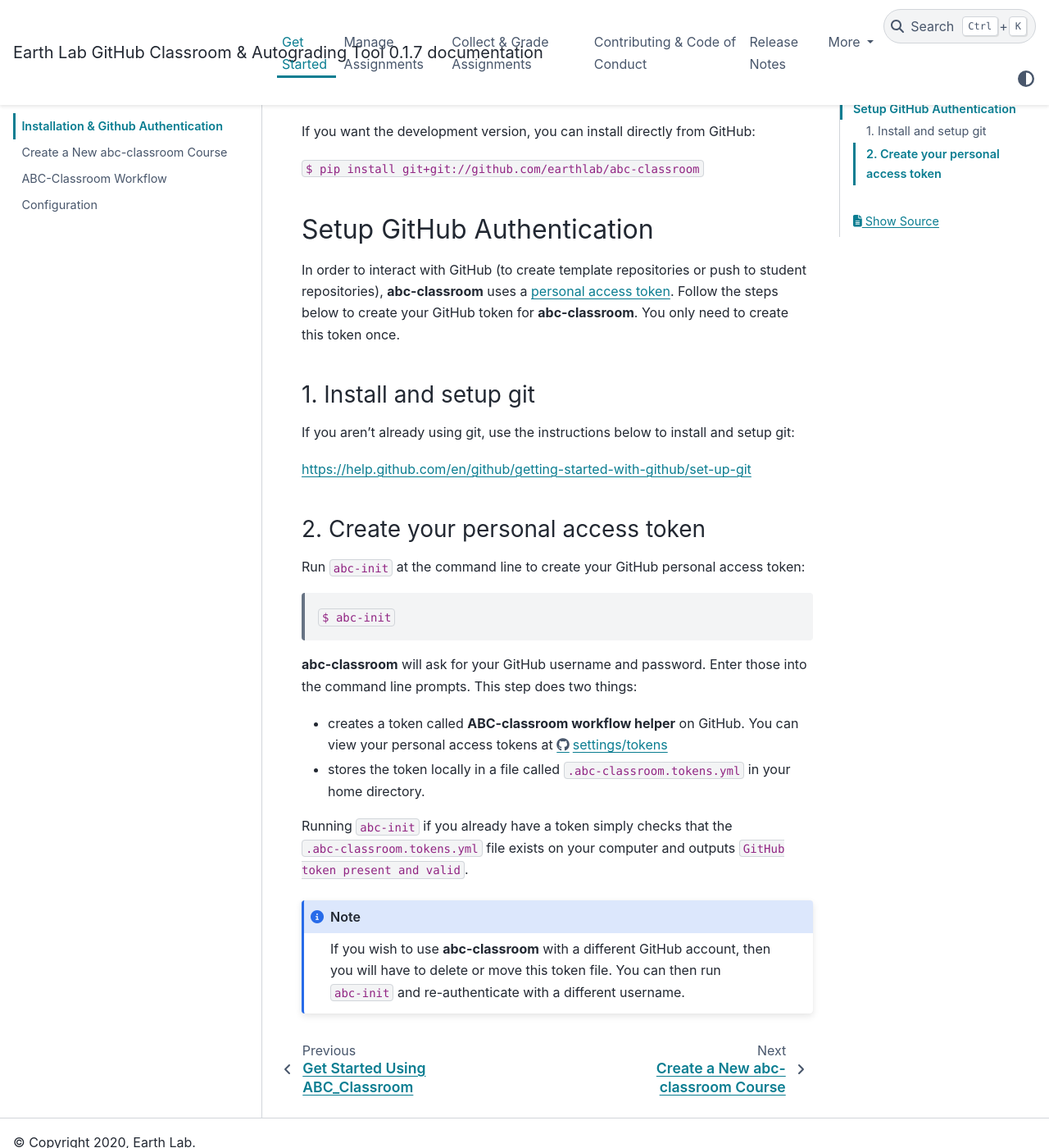
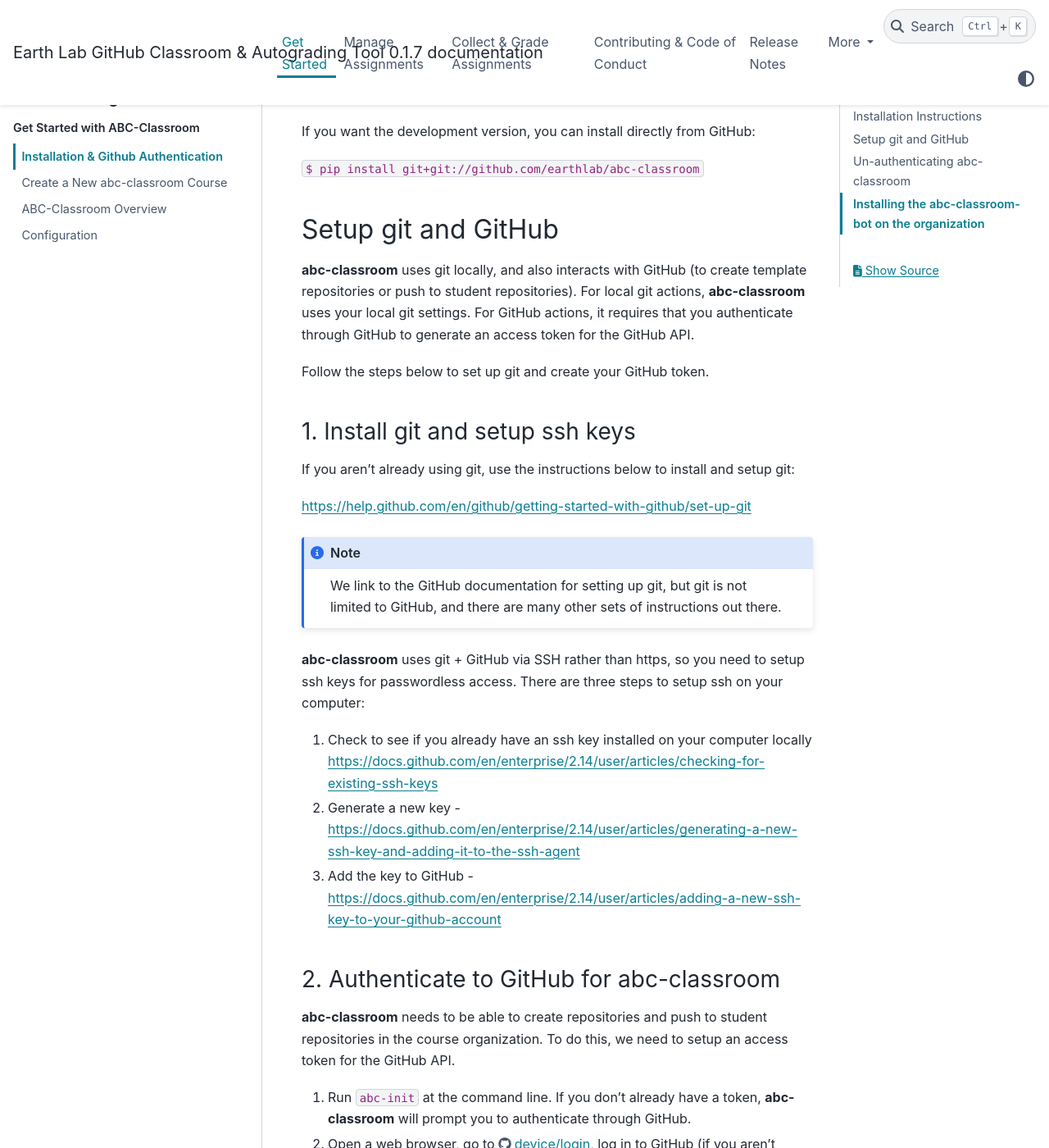
Before and after one commit to earthlab/abc-classroom, a Sphinx documentation site: the page built from docs/get-started/get-started.rst, in a window 1280 px wide and 1400 px high, scrolled down 343 px. Shown: the whole window at 82% size. Built offline with Sphinx 7.4.7 and the PyData theme 0.15.4, drawn with Linux system fonts in a browser that asks for light colours; some of the changed text lies outside the part shown.

Commit message:
docs for new abc-init

```diff
--- a/docs/get-started/get-started.rst
+++ b/docs/get-started/get-started.rst
@@ -15,43 +15,88 @@
 
 .. _abc-init:
 
-Setup GitHub Authentication
-===========================
+Setup git and GitHub
+====================
 
-In order to interact with GitHub (to create template repositories or push to
-student repositories), **abc-classroom** uses a `personal access token
-<https://help.github.com/en/github/authenticating-to-github/creating-a-personal-access-token-for-the-command-line/>`_.
-Follow the steps below to create your GitHub token for **abc-classroom**. You
-only need to create this token once.
+**abc-classroom** uses git locally, and also interacts with GitHub (to create template repositories or push to
+student repositories). For local git actions, **abc-classroom** uses your
+local git settings. For GitHub actions, it requires that you authenticate
+through GitHub to generate an access token for the GitHub API.
 
-1. Install and setup git
-~~~~~~~~~~~~~~~~~~~~~~~~
+Follow the steps below to set up git and create your GitHub token.
+
+1. Install git and setup ssh keys
+~~~~~~~~~~~~~~~~~~~~~~~~~~~~~~~~~
 
 If you aren't already using git, use the instructions below to install and
 setup git:
 
 https://help.github.com/en/github/getting-started-with-github/set-up-git
 
-2. Create your personal access token
-~~~~~~~~~~~~~~~~~~~~~~~~~~~~~~~~~~~~
+.. note::
+  We link to the GitHub documentation for setting up git, but git is not
+  limited to GitHub, and there are many other sets of instructions out there.
 
-Run ``abc-init`` at the command line to create your GitHub personal access token:
+**abc-classroom** uses git + GitHub via SSH rather than https, so you need to
+setup ssh keys for passwordless access. There are three steps to setup ssh on
+your computer:
 
-    ``$ abc-init``
+1. Check to see if you already have an ssh key installed on your computer locally https://docs.github.com/en/enterprise/2.14/user/articles/checking-for-existing-ssh-keys
+2. Generate a new key - https://docs.github.com/en/enterprise/2.14/user/articles/generating-a-new-ssh-key-and-adding-it-to-the-ssh-agent
+3. Add the key to GitHub - https://docs.github.com/en/enterprise/2.14/user/articles/adding-a-new-ssh-key-to-your-github-account
 
-**abc-classroom** will ask for your GitHub username and password. Enter those into the command line prompts. This step does two things:
+2. Authenticate to GitHub for abc-classroom
+~~~~~~~~~~~~~~~~~~~~~~~~~~~~~~~~~~~~~~~~~~~
 
-* creates a token called **ABC-classroom workflow helper** on GitHub. You can
-  view your personal access tokens at https://github.com/settings/tokens
-* stores the token locally in a file called ``.abc-classroom.tokens.yml``
-  in your home directory.
+**abc-classroom** needs to be able to create repositories and push to
+student repositories in the course organization. To do this, we need to
+setup an access token for the GitHub API.
 
+#. Run ``abc-init`` at the command line. If you don't already have a token,
+   **abc-classroom** will prompt you to authenticate through GitHub.
 
-Running ``abc-init`` if you already have a token simply checks that the ``.abc-classroom.tokens.yml`` file exists on your computer and outputs ``GitHub token present and valid``.
+#. Open a web browser, go to https://github.com/device/login, log in to GitHub
+   (if you aren't already) and enter the temporary code provided by
+   **abc-classroom**:
+
+   .. image:: ../media/temporary_code.png
+      :width: 400
+
+   When you git Continue on the web page, you will see the permissions that the **abc-classroom** app requests. Accept the request to authenticate the app.
+
+#. Return to the command line and press <RETURN>. **abc-classroom** will verify
+   your access token, print a success message, and save the token locally in a
+   file called ``.abc-classroom.tokens.yml`` in your home directory.
+
+If after running ``abc-init``, you instead see the message `Access token is present and valid; successfully authenticated as user <your-username`, then you already have a token.
 
 .. note::
-   If you
-   wish to use **abc-classroom** with a different GitHub account, then you will have to delete or move this
-   token file. You can then run ``abc-init`` and re-authenticate with a different username.
+  If you installed and used **abc-classroom** prior to November 2020, you
+  probably have both a local tokens file and a personal access token stored
+  on GitHub. Due to changes in GitHub authentication, we recommend that you
+  delete the local `.abc-classroom.tokens.yml` file and also the
+  **ABC-classroom workflow helper** token from GitHub
+  (https://github.com/settings/tokens) and run `abc-init` again to generate a
+  new, more secure, token.
+
+Un-authenticating abc-classroom
+===============================
+
+If you want to remove the **abc-classroom** access to your account, visit
+https://github.com/settings/apps/authorizations and revoke authorization to
+``abc-classroom-bot``.
+
+If you want to authenticate to **abc-classroom** with a different GitHub
+account, remove the local ``.abc-classroom.tokens.yml`` file, re-run
+``abc-init`` and log into GitHub with the alternate credentials to grant
+access.
+
+Installing the abc-classroom-bot on the organization
+====================================================
+
+The ``abc-classroom-bot`` is a GitHub App that must be installed on the
+organization(s) where you want to create template and student repositories.
+At this time, the app is not yet available on the public GitHub Marketplace.
+Please contact the **abc-classroom** developers if you want to install the app.
 
 .. _abc-quickstart:
--- a/docs/get-started/index.rst
+++ b/docs/get-started/index.rst
@@ -19,5 +19,5 @@
 
    Installation & Github Authentication <get-started>
    create-course
-   ABC-Classroom Workflow <overview>
+   ABC-Classroom Overview <overview>
    configuration
--- a/docs/get-started/overview.rst
+++ b/docs/get-started/overview.rst
@@ -1,4 +1,4 @@
-abc-classroom Workflow
+abc-classroom Overview
 -----------------------
 
 General Workflow
```
Also changed, not shown: docs/collect-grade-assignments/clone.rst (+0 -11 lines), docs/media/temporary_code.png (added).
